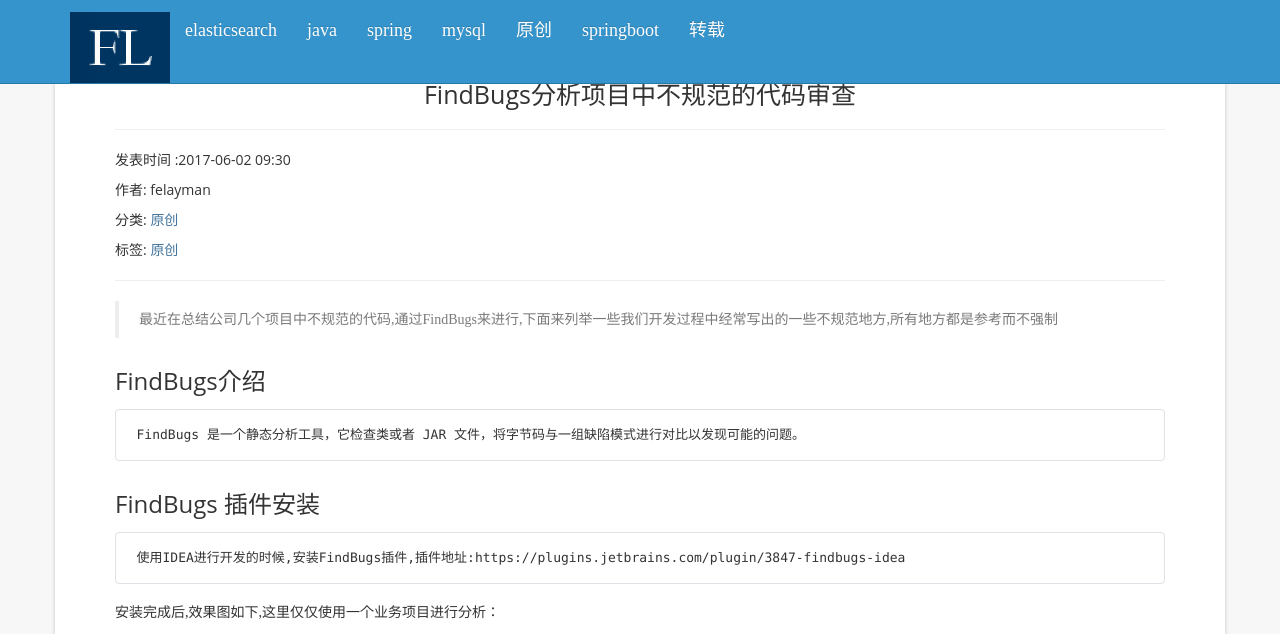
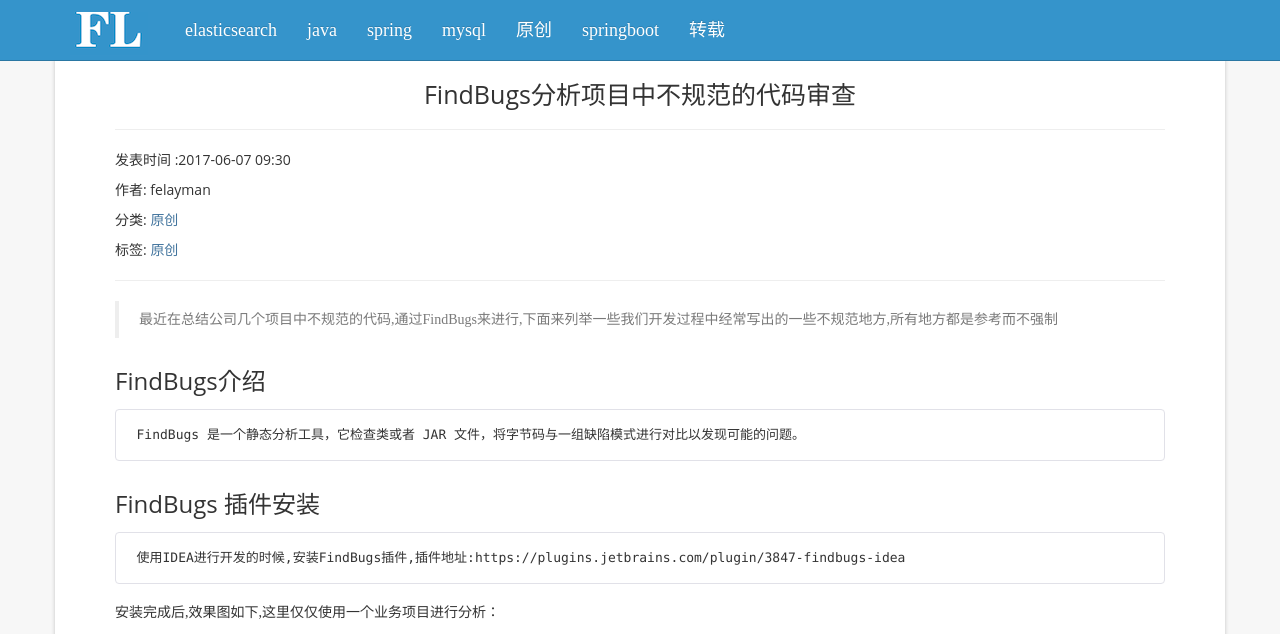
Before and after one commit to chcchccch/felayman.github.io, a Jekyll site: the page built from _posts/原创/2015-06-02-FindBugs分析项目中不规范的代码审查.md, in a window 1280 px wide and 900 px high, cut to the strip 0-634 px from the top of the window. Built offline with Jekyll 4.4.1, drawn with Linux system fonts in a browser that asks for light colours; comment, search, counter and statistics services are not loaded.

Commit message:
代码审查

```diff
--- a/_includes/home/header.html
+++ b/_includes/home/header.html
@@ -2,7 +2,7 @@
     <div class="container">
         <div class="navbar-header">
             <a href="/home/index.html" class="navbar-brand">
-                <img src="{{ '/styles/img/favicon.png' | prepend: site.baseurl }}">
+                <img src="{{ '/styles/img/home.png' | prepend: site.baseurl }}">
             </a>
         </div>
         <nav class="collapse navbar-collapse bs-navbar-collapse" role="navigation">
--- a/_posts/原创/2015-06-02-FindBugs分析项目中不规范的代码审查.md
+++ b/_posts/原创/2015-06-02-FindBugs分析项目中不规范的代码审查.md
@@ -1,7 +1,7 @@
 ---
 layout: post
 title:  "FindBugs分析项目中不规范的代码审查"
-date:   2017-06-02 17:30:01 +0800
+date:   2017-06-07 17:30:01 +0800
 categories: 原创
 tag: 原创
 sid: 1496740248
```
